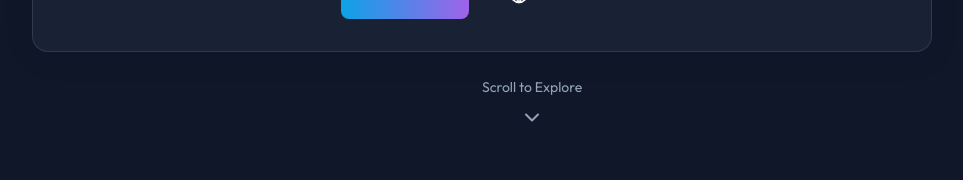
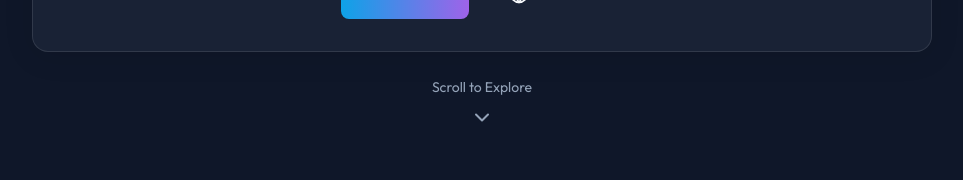
Before and after one commit to SumitDalavi/sumit-portfolio, a React (Vite) app: page / in a window 1280 px wide. Shown: the part 564-744 px from the top of the page, without its empty margins (158-1121 px from the left). Built offline with nearby package versions, Linux system fonts and the light colour scheme.

Commit message:
fix: perfectly center hero scroll indicator and simplify projects title

```diff
--- a/src/components/Hero.jsx
+++ b/src/components/Hero.jsx
@@ -32,12 +32,14 @@ const Hero = () => {
         </div>
       </div>
 
-      <a href="#skills" style={{ position: 'absolute', bottom: '2rem', left: '50%', transform: 'translateX(-50%)', color: 'hsl(var(--text-secondary))', cursor: 'pointer' }} className="animate-bounce">
-        <div style={{ display: 'flex', flexDirection: 'column', alignItems: 'center', gap: '0.5rem', fontSize: '0.875rem' }}>
-          <span>Scroll to Explore</span>
-          <ChevronDown size={24} />
-        </div>
-      </a>
+      <div style={{ position: 'absolute', bottom: '2rem', left: 0, width: '100%', display: 'flex', justifyContent: 'center' }}>
+        <a href="#skills" style={{ color: 'hsl(var(--text-secondary))', cursor: 'pointer' }} className="animate-bounce">
+          <div style={{ display: 'flex', flexDirection: 'column', alignItems: 'center', gap: '0.5rem', fontSize: '0.875rem' }}>
+            <span>Scroll to Explore</span>
+            <ChevronDown size={24} />
+          </div>
+        </a>
+      </div>
     </section>
   );
 };
--- a/src/components/Projects.jsx
+++ b/src/components/Projects.jsx
@@ -127,7 +127,7 @@ const Projects = () => {
     <section id="projects" className="section animate-fade-in delay-200" style={{ background: 'hsla(var(--glass-bg), 0.3)' }}>
       <div className="container">
         <h2 className="section-title">
-          <span className="text-gradient">Featured</span> Infrastructure Projects
+          <span className="text-gradient">Featured</span> Projects
         </h2>
 
         <div className="grid grid-2">
```
